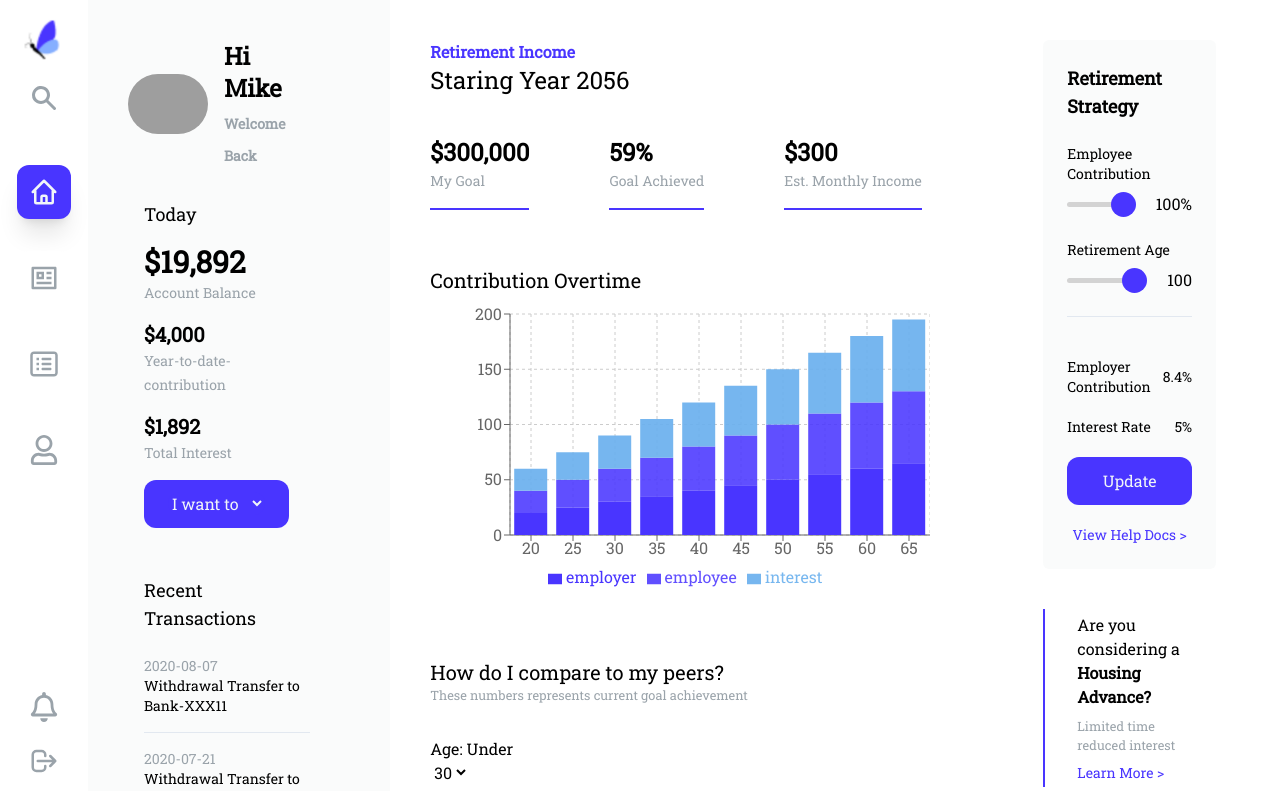
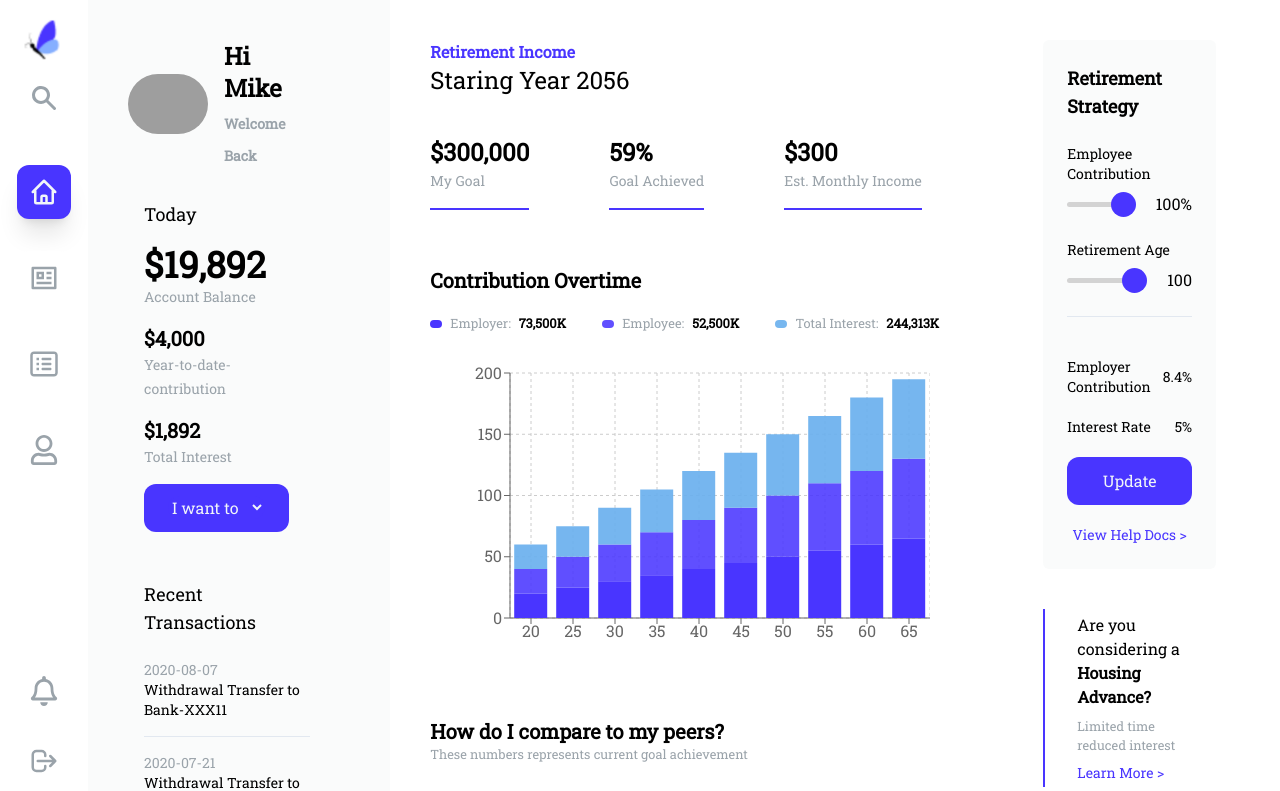
Before and after one commit to shareefrahat/monetary-system, a React (Create React App) app: page / in a window 1280 px wide. Shown: the top 791 px of the page. Built offline with nearby package versions, Linux system fonts and the light colour scheme; grey boxes are pictures that could not be loaded.

Commit message:
mobile responsiveness added

```diff
--- a/src/components/Navbar/Navbar.js
+++ b/src/components/Navbar/Navbar.js
@@ -38,7 +38,7 @@ const Navbar = () => {
   ];
   return (
     <>
-      <nav className="bg-white mr-0 fixed bottom-0 lg:left-0 w-full lg:w-fit lg:inset-y-0 flex flex-row lg:flex-col justify-center items-center lg:justify-between p-3">
+      <nav className="bg-white mr-0 fixed bottom-0 lg:left-0 w-full lg:w-fit lg:inset-y-0 flex flex-row lg:flex-col justify-center items-center lg:justify-between p-3 z-50">
         <div className="flex flex-row-reverse lg:flex-col items-center gap-4 lg:gap-y-10">
           <div>
             <img className="hidden lg:block w-16 mx-auto" src={logo} alt="" />
@@ -55,10 +55,10 @@ const Navbar = () => {
           </div>
         </div>
         <div className="hidden lg:block">
-          <div className="text-2xl lg:text-3xl bg-white text-neutral t w-fit mx-auto p-3 rounded-xl hover:text-primary">
+          <div className="text-2xl lg:text-3xl bg-white text-neutral w-fit mx-auto p-3 rounded-xl hover:text-primary">
             <FaRegBell />
           </div>
-          <div className="text-2xl lg:text-3xl bg-white text-neutral t w-fit mx-auto p-3 rounded-xl hover:text-primary">
+          <div className="text-2xl lg:text-3xl bg-white text-neutral w-fit mx-auto p-3 rounded-xl hover:text-primary mt-4">
             <HiOutlineLogout />
           </div>
         </div>
--- a/src/pages/Blogs/Blogs.js
+++ b/src/pages/Blogs/Blogs.js
@@ -1,7 +1,7 @@
 import React from "react";
 
 const Blogs = () => {
-  return <div className="my-20 text-2xl text-primary">Blogs</div>;
+  return <div className="my-20 text-2xl text-primary text-center">Blogs</div>;
 };
 
 export default Blogs;
--- a/src/pages/Dashboard/Dashboard.js
+++ b/src/pages/Dashboard/Dashboard.js
@@ -1,7 +1,9 @@
 import React from "react";
 
 const Dashboard = () => {
-  return <div className="my-20 text-2xl text-primary">Dashboard</div>;
+  return (
+    <div className="my-20 text-2xl text-primary text-center">Dashboard</div>
+  );
 };
 
 export default Dashboard;
--- a/src/pages/Home/ContributionGraph.js
+++ b/src/pages/Home/ContributionGraph.js
@@ -1,13 +1,5 @@
 import React from "react";
-import {
-  BarChart,
-  Bar,
-  XAxis,
-  YAxis,
-  CartesianGrid,
-  Tooltip,
-  Legend,
-} from "recharts";
+import { BarChart, Bar, XAxis, YAxis, CartesianGrid, Tooltip } from "recharts";
 
 const ContributionGraph = () => {
   const data = [
@@ -73,9 +65,9 @@ const ContributionGraph = () => {
     },
   ];
   return (
-    <div className="w-fit overflow-auto">
+    <div className="overflow-auto">
       <BarChart
-        className="mr-auto w-fit"
+        className="mr-auto w-fit z-30"
         width={500}
         height={300}
         data={data}
@@ -90,7 +82,6 @@ const ContributionGraph = () => {
         <XAxis dataKey="name" />
         <YAxis />
         <Tooltip />
-        <Legend />
         <Bar dataKey="employer" stackId="a" fill="#4935ff" />
         <Bar dataKey="employee" stackId="a" fill="#4935ffde" />
         <Bar dataKey="interest" stackId="a" fill="#6ab0eee9" />
--- a/src/pages/Home/GraphSection.js
+++ b/src/pages/Home/GraphSection.js
@@ -15,28 +15,51 @@ const GraphSection = () => {
             <h2 className="text-xl lg:text-2xl font-bold">$300,000</h2>
             <small className="text-sm text-neutral">My Goal</small>
           </div>
+          <div className="flex flex-row justify-between lg:gap-20">
             <div className="mb-4 border-b-2 border-b-primary pb-4">
               <h2 className="text-xl lg:text-2xl font-bold">59%</h2>
               <small className="text-sm text-neutral">Goal Achieved</small>
             </div>
             <div className="mb-4 border-b-2 border-b-primary pb-4">
               <h2 className="text-xl lg:text-2xl font-bold">$300</h2>
-            <small className="text-sm text-neutral">Est. Monthly Income</small>
+              <small className="text-sm text-neutral">
+                Est. Monthly Income
+              </small>
+            </div>
           </div>
         </div>
         <div className="my-10">
-          <p className="text-lg lg:text-xl">Contribution Overtime</p>
+          <p className="text-lg lg:text-xl font-bold">Contribution Overtime</p>
+          <div className="flex flex-row justify-between items-center my-5">
+            <div className="flex flex-col lg:flex-row items-start lg:items-center gap-2">
+              <span className="inline-block w-3 h-2 rounded-md bg-primary"></span>
+              <small className="text-neutral block">Employer:</small>
+              <small className="block font-bold">73,500K</small>
+            </div>
+            <div className="flex flex-col lg:flex-row items-start lg:items-center gap-2">
+              <span className="inline-block w-3 h-2 rounded-md bg-[#4935ffde]"></span>
+              <small className="text-neutral block">Employee:</small>
+              <small className="block font-bold">52,500K</small>
+            </div>
+            <div className="flex flex-col lg:flex-row items-start lg:items-center gap-2">
+              <span className="inline-block w-3 h-2 rounded-md bg-[#6ab0eee9]"></span>
+              <small className="text-neutral block">Total Interest:</small>
+              <small className="block font-bold">244,313K</small>
+            </div>
+          </div>
           <div>
             <ContributionGraph></ContributionGraph>
           </div>
         </div>
         <div className="mb-40 lg:mb-0 mt-16">
-          <p className="text-lg lg:text-xl">How do I compare to my peers?</p>
+          <p className="text-lg lg:text-xl font-bold">
+            How do I compare to my peers?
+          </p>
           <small className="text-neutral block">
             These numbers represents current goal achievement
           </small>
           <div className="flex flex-col lg:flex-row justify-start items-center gap-10 lg:gap-20 mt-8">
-            <div>
+            <div className="w-full">
               <div className="text-md pb-4 border-b border-b-slate-200 mb-4">
                 <h6>
                   Age: Under{" "}
--- a/src/pages/Home/Home.js
+++ b/src/pages/Home/Home.js
@@ -2,13 +2,23 @@ import React, { useState } from "react";
 import { Link } from "react-router-dom";
 import avatar from "../../images/user-7.jpg";
 import GraphSection from "./GraphSection";
+import { FaRegBell } from "@react-icons/all-files/fa/FaRegBell";
+import { HiOutlineLogout } from "@react-icons/all-files/hi/HiOutlineLogout";
 
 const Home = () => {
   const [percent, setPercent] = useState(100);
   const [age, setAge] = useState(100);
   return (
     <>
-      <div className="flex flex-col lg:flex-row justify-between gap-10">
+      <div className="flex flex-row justify-between lg:hidden px-1 sticky top-0 bg-white">
+        <div className="text-2xl bg-white text-neutral p-3 rounded-xl hover:text-primary">
+          <HiOutlineLogout />
+        </div>
+        <div className="text-2xl bg-white text-neutral p-3 rounded-xl hover:text-primary">
+          <FaRegBell />
+        </div>
+      </div>
+      <div className="flex flex-col lg:flex-row justify-between gap-10 bg-white">
         <section className="bg-gray-50/80 lg:pl-32 lg:pr-20 px-6 py-10 h-screen">
           <div className="flex flex-row justify-start text-left gap-4 items-center">
             <img className="w-20 rounded-full" src={avatar} alt="" />
@@ -20,10 +30,12 @@ const Home = () => {
           </div>
           <div className="my-8 pl-4">
             <p className="text-lg mb-4">Today</p>
+            <div>
               <div className="mb-4">
-              <h2 className="text-2xl lg:text-3xl font-bold">$19,892</h2>
+                <h2 className="text-4xl font-bold">$19,892</h2>
                 <small className="text-sm text-neutral">Account Balance</small>
               </div>
+              <div className="flex flex-row lg:flex-col gap-x-8">
                 <div className="mb-4">
                   <h3 className="text-lg lg:text-xl font-bold">$4,000</h3>
                   <small className="text-sm text-neutral">
@@ -34,7 +46,9 @@ const Home = () => {
                   <h3 className="text-lg lg:text-xl font-bold">$1,892</h3>
                   <small className="text-sm text-neutral">Total Interest</small>
                 </div>
-            <button className="btn px-6 py-3 bg-primary text-slate-100 rounded-xl">
+              </div>
+            </div>
+            <button className="btn px-6 py-3 bg-primary text-slate-100 rounded-xl inline-block w-full lg:w-fit">
               <select
                 className=" bg-primary text-slate-100 rounded-xl outline-none"
                 name="action"
@@ -62,10 +76,10 @@ const Home = () => {
             </div>
           </div>
         </section>
-        <section className="lg:px-0 px-6 py-10">
+        <section className="lg:px-0 px-6 lg:py-10">
           <GraphSection></GraphSection>
         </section>
-        <section className="lg:px-16 px-6 py-10 mb-20 lg:mb-0">
+        <section className="lg:px-16 px-6 lg:py-10 mb-40 lg:mb-0">
           <div>
             <div className="bg-gray-50/80 p-6 rounded-md mb-10">
               <div className="border-b border-b-slate-200 mb-4">
--- a/src/pages/NotFound/NotFound.js
+++ b/src/pages/NotFound/NotFound.js
@@ -1,7 +1,11 @@
 import React from "react";
 
 const NotFound = () => {
-  return <div className="my-20 text-2xl text-primary">Page not found</div>;
+  return (
+    <div className="my-20 text-2xl text-primary text-center">
+      Page not found
+    </div>
+  );
 };
 
 export default NotFound;
--- a/src/pages/Profile/Profile.js
+++ b/src/pages/Profile/Profile.js
@@ -1,7 +1,7 @@
 import React from "react";
 
 const Profile = () => {
-  return <div className="my-20 text-2xl text-primary">Profile</div>;
+  return <div className="my-20 text-2xl text-primary text-center">Profile</div>;
 };
 
 export default Profile;
```
Lines whose indentation alone changed are shown as unchanged.
